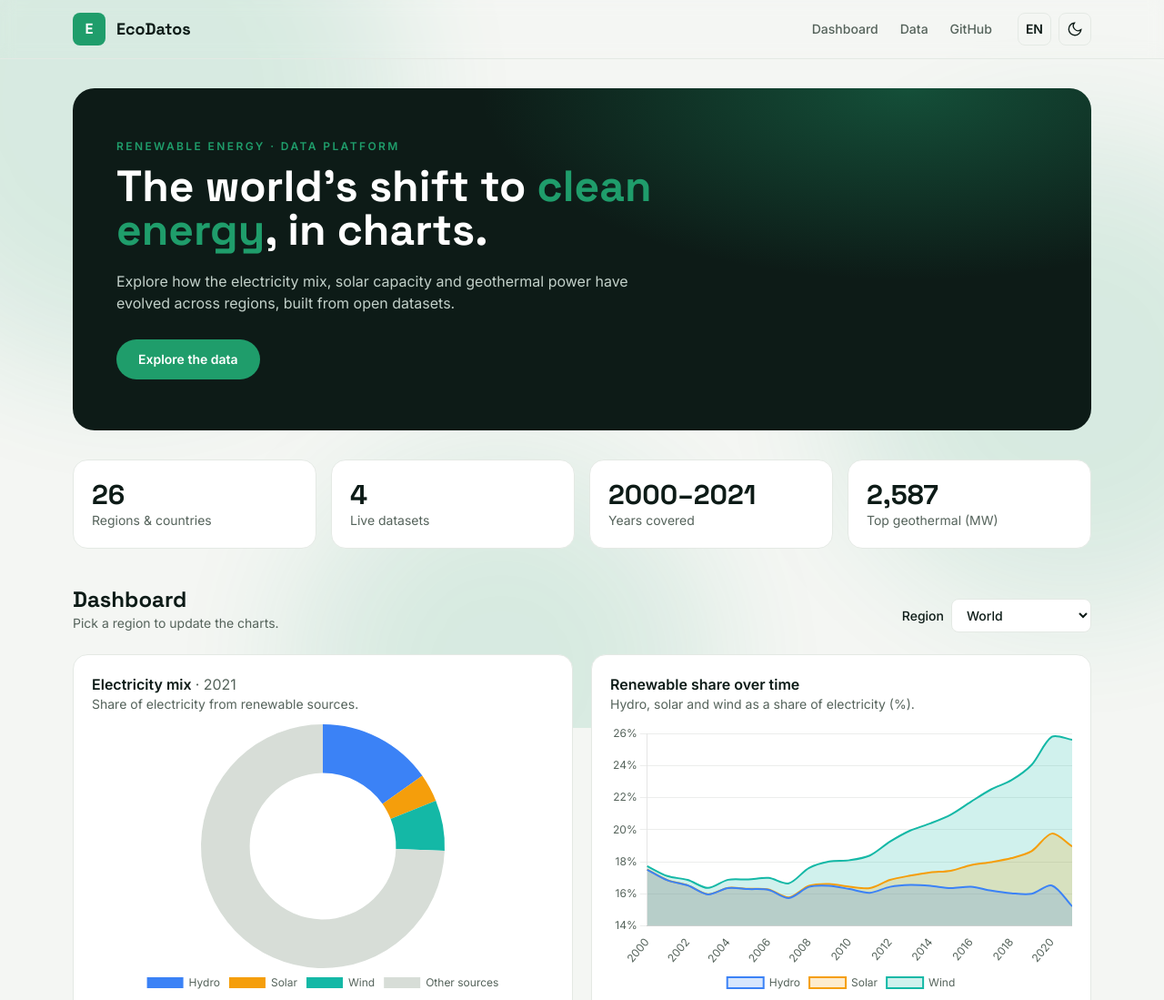
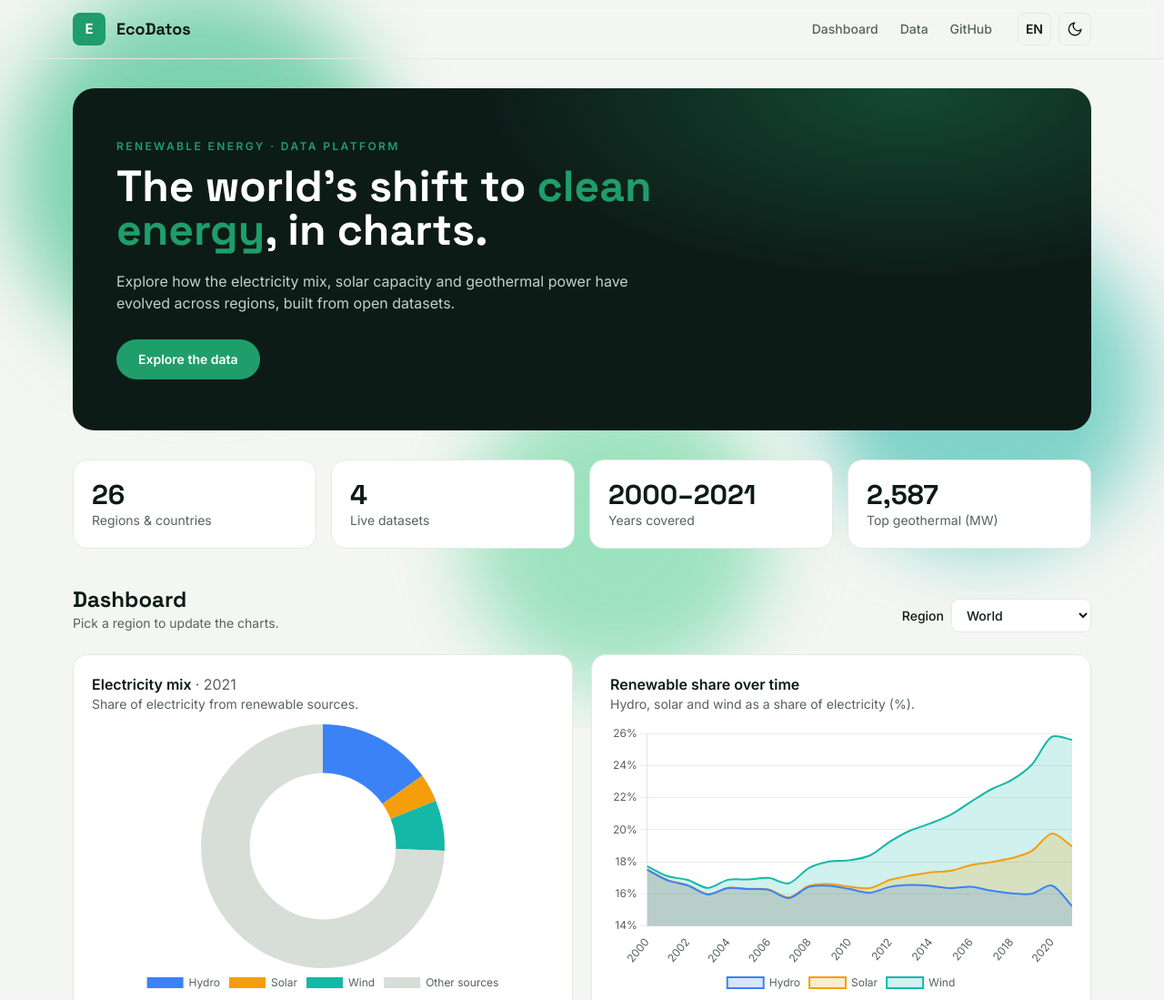
Before and after one commit to Sagudelo01/Proyecto-Bootcamp, a website: page index.html in a window 1280 px wide. Shown: the top 1099 px of the page at 91% size. Drawn offline with nearby package versions, Linux system fonts and the light colour scheme.

Commit message:
style: use compiled CSS and make the animated background clearly visible

```diff
--- a/index.html
+++ b/index.html
@@ -30,22 +30,21 @@
     <meta name="twitter:description" content="Explore the electricity mix, solar capacity trends and geothermal leaders by region with interactive charts." />
     <meta name="twitter:image" content="https://sagudelo01.github.io/Proyecto-Bootcamp/assets/og-image.png" />
 
-    <script src="https://cdn.tailwindcss.com"></script>
-    <script>
-      tailwind.config = { theme: { extend: { fontFamily: { sans: ['Inter', 'system-ui', 'sans-serif'], display: ['Space Grotesk', 'sans-serif'] } } } };
-    </script>
+    <link rel="stylesheet" href="assets/tailwind.css" />
     <style>
       :root {
         --bg: #f4f6f3; --surface: #ffffff; --text: #0d1b17; --muted: #55635b;
         --line: #e4e9e4; --accent: #1f9d6b; --accent-strong: #1a855b;
         --hero-bg: #0d1b17; --hero-text: #ffffff; --hero-sub: #c3d1ca;
-        --blob: rgba(31, 157, 107, 0.4);
+        --blob: rgba(31, 157, 107, 0.35);
+        --blob-a: #27b981; --blob-b: #12b2a0; --blob-c: #5fd49a;
       }
       :root[data-theme='dark'] {
         --bg: #0b1512; --surface: #10211b; --text: #e7efe9; --muted: #93a79c;
         --line: #1d3329; --accent: #35c489; --accent-strong: #2bb079;
         --hero-bg: #0a1712; --hero-text: #f1f7f3; --hero-sub: #a9bcb2;
-        --blob: rgba(53, 196, 137, 0.28);
+        --blob: rgba(53, 196, 137, 0.22);
+        --blob-a: #2f9f72; --blob-b: #1a8f80; --blob-c: #3fae7f;
       }
       body { background: var(--bg); color: var(--text); transition: background 0.35s, color 0.35s; }
       .card { background: var(--surface); border: 1px solid var(--line); border-radius: 16px;
@@ -58,14 +57,24 @@
 
       /* Animated backdrop — transform/opacity only */
       .bg-anim { position: fixed; inset: 0; z-index: -1; overflow: hidden; pointer-events: none; }
-      .bg-anim span { position: absolute; border-radius: 50%; filter: blur(70px); background: var(--blob);
-        opacity: 0.3; will-change: transform, opacity; animation: drift 24s ease-in-out infinite; }
-      .blob-a { width: 44vw; height: 44vw; left: -12vw; top: -14vw; }
-      .blob-b { width: 38vw; height: 38vw; right: -10vw; top: 20vh; animation-delay: -8s; }
-      .blob-c { width: 34vw; height: 34vw; left: 25vw; bottom: -18vh; animation-delay: -15s; }
-      @keyframes drift {
-        0%, 100% { transform: translate3d(0, 0, 0) scale(1); opacity: 0.28; }
-        50% { transform: translate3d(3vw, 2.5vh, 0) scale(1.15); opacity: 0.42; }
+      .bg-anim span { position: absolute; border-radius: 50%; filter: blur(38px); will-change: transform, opacity; }
+      .blob-a { width: 30vw; height: 30vw; max-width: 420px; max-height: 420px; left: -6vw; top: -6vw;
+        background: var(--blob-a); animation: driftA 16s ease-in-out infinite; }
+      .blob-b { width: 26vw; height: 26vw; max-width: 380px; max-height: 380px; right: -4vw; top: 22vh;
+        background: var(--blob-b); animation: driftB 19s ease-in-out infinite; }
+      .blob-c { width: 24vw; height: 24vw; max-width: 340px; max-height: 340px; left: 32vw; bottom: -8vh;
+        background: var(--blob-c); animation: driftC 13s ease-in-out infinite; }
+      @keyframes driftA {
+        0%, 100% { transform: translate3d(0, 0, 0) scale(1); opacity: 0.5; }
+        50% { transform: translate3d(150px, 110px, 0) scale(1.12); opacity: 0.62; }
+      }
+      @keyframes driftB {
+        0%, 100% { transform: translate3d(0, 0, 0) scale(1); opacity: 0.45; }
+        50% { transform: translate3d(-150px, 150px, 0) scale(1.14); opacity: 0.58; }
+      }
+      @keyframes driftC {
+        0%, 100% { transform: translate3d(0, 0, 0) scale(1); opacity: 0.48; }
+        50% { transform: translate3d(130px, -140px, 0) scale(1.1); opacity: 0.6; }
       }
       .bg-paused .bg-anim span { animation-play-state: paused; }
 
```
